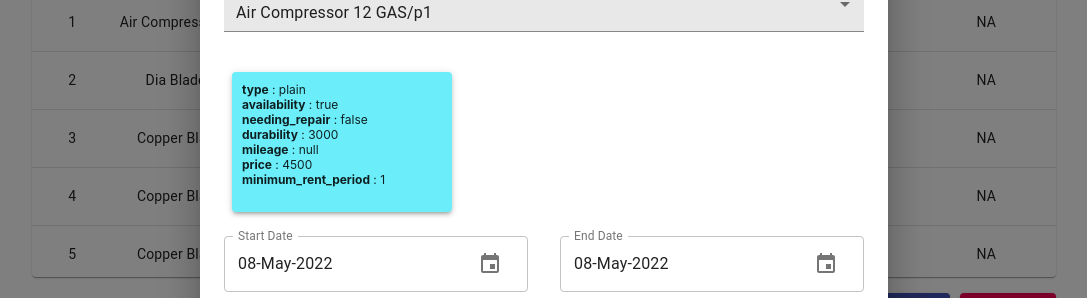
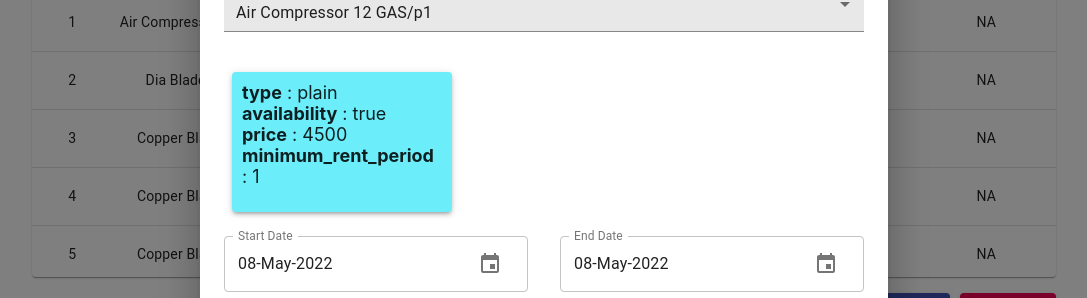
Before and after one commit to cloudwithtanvir/rental-project, a React (Create React App) app: page / in a window 1280 px wide. Both pictures are taken after a click on the button "BOOK". Shown: the part 212-510 px from the top of the page, without its empty margins (96-1183 px from the left). Built offline with nearby package versions, Linux system fonts and the light colour scheme.

Commit message:
update the changes

```diff
--- a/src/components/ProductInfo.js
+++ b/src/components/ProductInfo.js
@@ -25,19 +25,17 @@ export default function ProductInfo({ product }) {
         {Object.keys(product)
           .filter(
             (item) =>
-              item === "needing_repair" ||
+
               item === "type" ||
               item === "price" ||
-              item === "mileage" ||
               item === "availability" ||
-              item === "durability" ||
               item === "minimum_rent_period"
           )
           .map((item) => {
             return (
-              <p style={{ margin: 0, padding: 0, fontSize: 12 }} key={item}>
+              <div style={{ margin: 0, padding: 0, fontSize: 18 }} key={item}>
                 <b>{item}</b> : {String(product[item])}
-              </p>
+              </div>
             );
           })}
       </Paper>
--- a/src/components/RentalHomeDataTable.js
+++ b/src/components/RentalHomeDataTable.js
@@ -48,6 +48,11 @@ export default function RentalHomeDataTable() {
   const [selectedProduct, setSelectedProduct] = React.useState(null);
   const [showNotification, setNotificationOpen] = React.useState(false);
 
+  const resetLocalstorage = () => {
+    console.log("ok");
+    if (localStorage.getItem("dataList")) localStorage.removeItem("dataList");
+    setRows(initDataFromLocalStorage(Data));
+  };
   const callBackForTable = (data) => {
     setSelectedProduct(data);
   };
```
